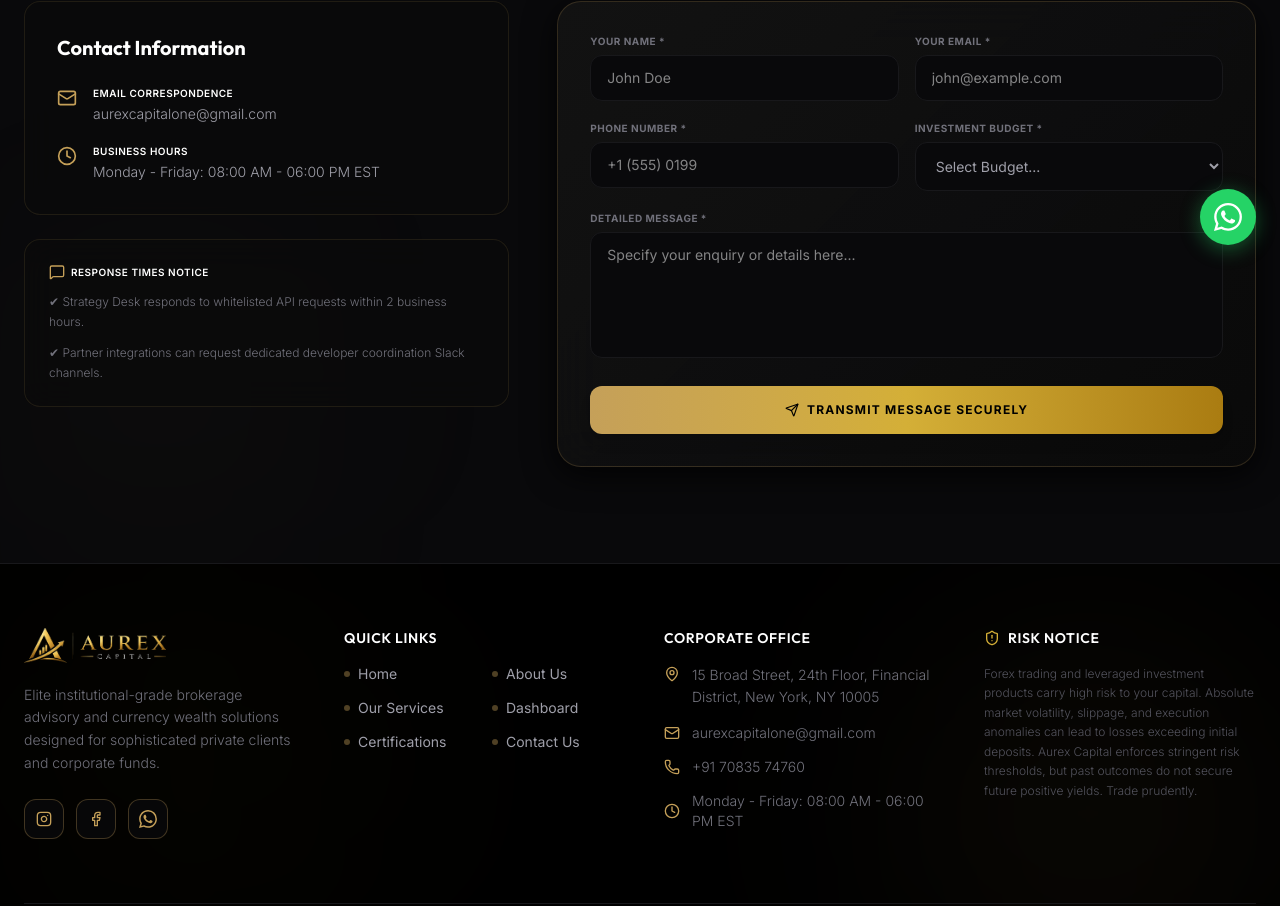
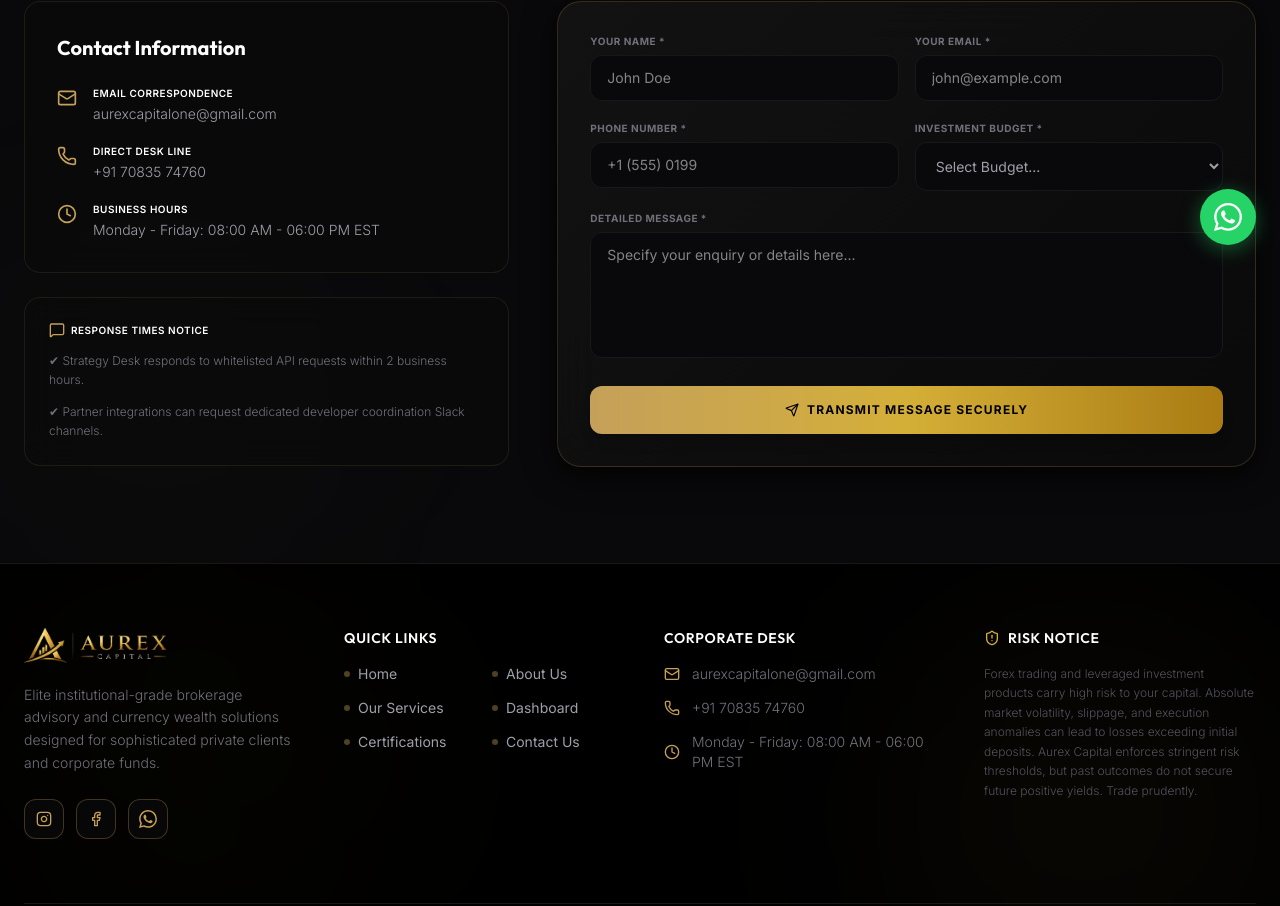
Before and after one commit to faisal27-hub/Trading-Agency, a React (Vite) app in the folder frontend/: page /contact in a window 1280 px wide. Shown: the part 531-1437 px from the top of the page. Built offline with nearby package versions, Linux system fonts and the light colour scheme.

Commit message:
fix(contact): remove location address from footer and website metadata

```diff
--- a/frontend/src/constants/index.ts
+++ b/frontend/src/constants/index.ts
@@ -9,9 +9,7 @@
   whatsappMessage: 'Hello Aurex Capital,\n\nI am interested in learning more about your trading services. Please share more details.',
   instagramUrl: 'https://www.instagram.com/aurexcapital.co/?utm_source=ig_web_button_share_sheet',
   facebookUrl: 'https://www.facebook.com/profile.php?id=61592130240718',
-  officeAddress: '15 Broad Street, 24th Floor, Financial District, New York, NY 10005',
   businessHours: 'Monday - Friday: 08:00 AM - 06:00 PM EST',
-  gmapIframeUrl: 'https://www.google.com/maps/embed?pb=!1m18!1m12!1m3!1d3024.238491873836!2d-74.01168178459496!3d40.70678597933189!2m3!1f0!2f0!3f0!3m2!1i1024!2i768!4f13.1!3m3!1m2!1s0x89c25a17277b5555%3A0xe54e3d2319c5c70c!2s15%20Broad%20St%2C%20New%20York%2C%20NY%2010005!5e0!3m2!1sen!2sus!4v1692882200000!5m2!1sen!2sus',
 };
 
 export const SERVICES_DATA: ServiceCard[] = [
--- a/frontend/src/layouts/Footer.tsx
+++ b/frontend/src/layouts/Footer.tsx
@@ -1,5 +1,5 @@
 import React from 'react';
-import { Mail, MapPin, Clock, ShieldAlert, ArrowUp, Phone } from 'lucide-react';
+import { Mail, Clock, ShieldAlert, ArrowUp, Phone } from 'lucide-react';
 import { Link } from 'react-router-dom';
 import { SITE_METADATA } from '../constants';
 
@@ -151,16 +151,12 @@
             </div>
           </div>
 
-          {/* Corporate Office */}
+          {/* Corporate Desk */}
           <div className="flex flex-col gap-4">
             <h4 className="font-display font-semibold text-white uppercase tracking-wider text-xs sm:text-sm">
-              Corporate Office
+              Corporate Desk
             </h4>
             <div className="flex flex-col gap-3.5 text-xs sm:text-sm font-light">
-              <div className="flex items-start gap-3">
-                <MapPin className="w-4 h-4 text-gold-premium shrink-0 mt-0.5" />
-                <span className="leading-relaxed text-zinc-500">{SITE_METADATA.officeAddress}</span>
-              </div>
               <div className="flex items-center gap-3">
                 <Mail className="w-4 h-4 text-gold-premium shrink-0" />
                 <a href={`mailto:${SITE_METADATA.email}`} className="hover:text-gold text-zinc-500 transition-colors">
--- a/frontend/src/pages/Contact/index.tsx
+++ b/frontend/src/pages/Contact/index.tsx
@@ -1,5 +1,5 @@
 import React, { useState } from 'react';
-import { Mail, Clock, Send, CheckCircle, MessageSquare } from 'lucide-react';
+import { Mail, Clock, Send, CheckCircle, MessageSquare, Phone } from 'lucide-react';
 import { SITE_METADATA } from '../../constants';
 import { PageTransition } from '../../components/PageTransition';
 
@@ -74,6 +74,15 @@
                     </div>
                   </div>
 
+                  <div className="flex items-start gap-4">
+                    <Phone className="w-5 h-5 text-gold-premium shrink-0 mt-0.5" />
+                    <div>
+                      <span className="font-semibold text-white block uppercase tracking-wider text-[10px] mb-1">Direct Desk Line</span>
+                      <a href={`tel:${SITE_METADATA.phone}`} className="text-zinc-400 hover:text-gold transition-colors">
+                        {SITE_METADATA.phone}
+                      </a>
+                    </div>
+                  </div>
 
                   <div className="flex items-start gap-4">
                     <Clock className="w-5 h-5 text-gold-premium shrink-0 mt-0.5" />
```
